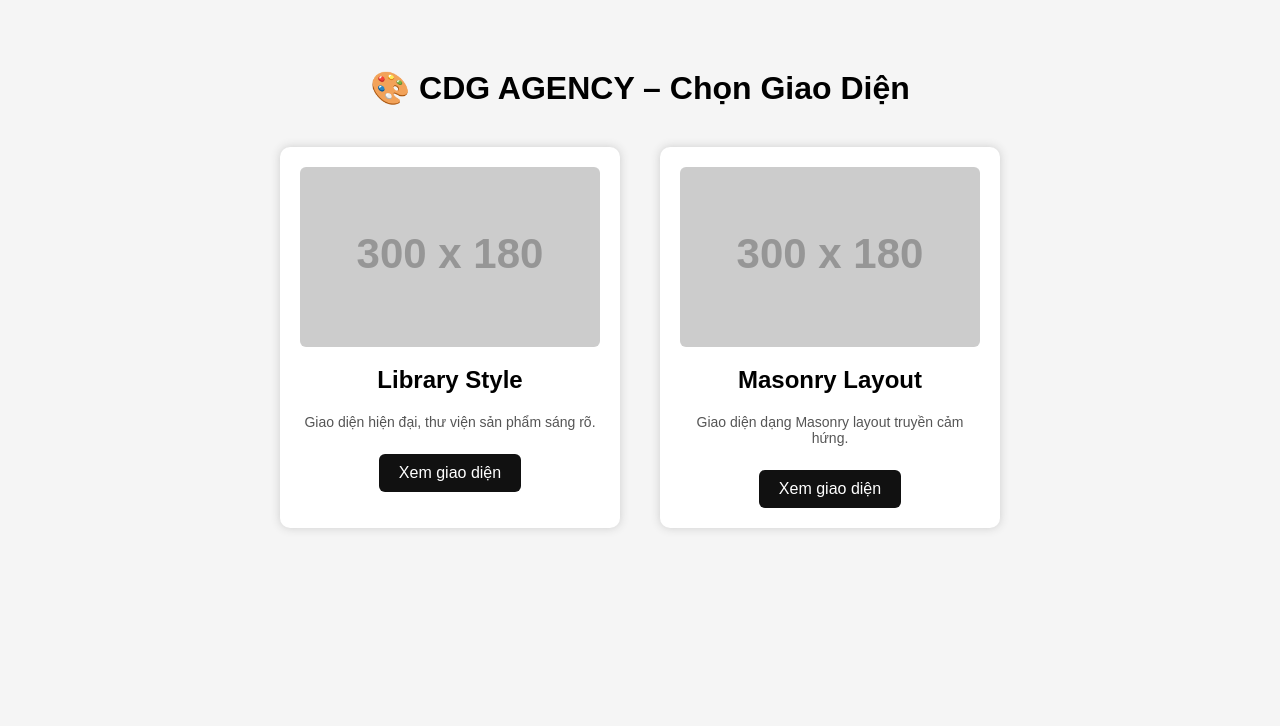
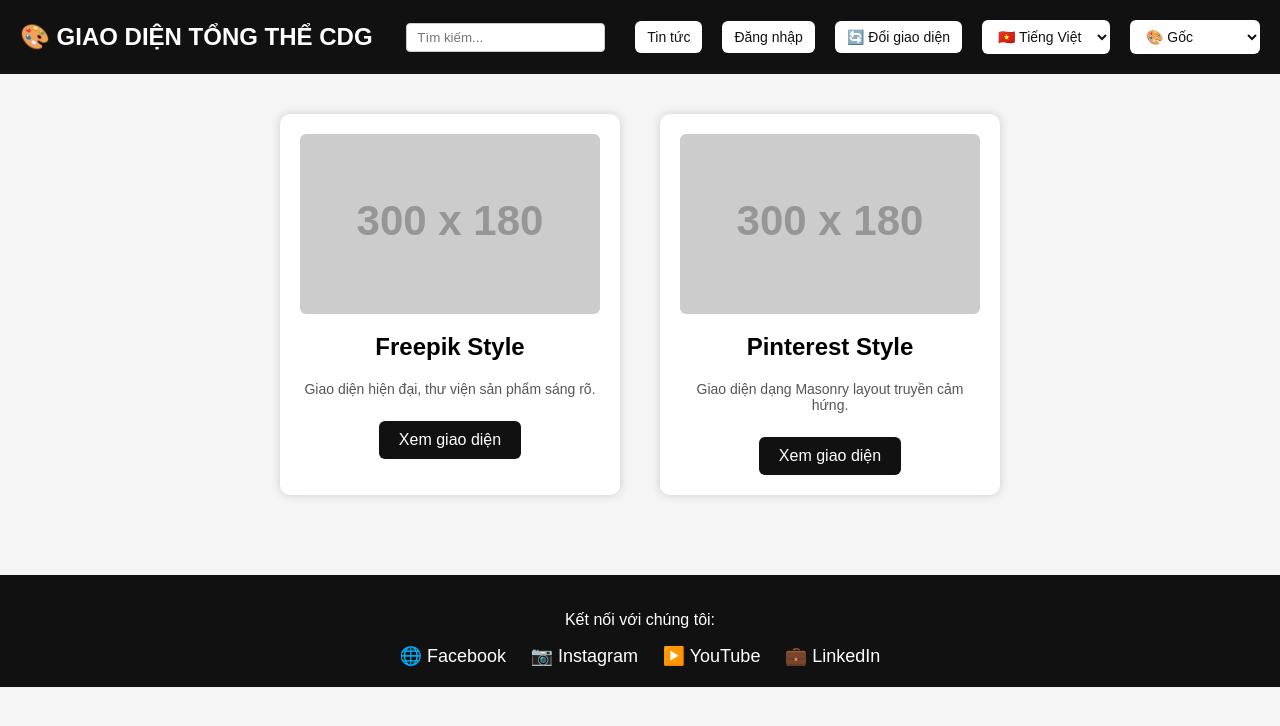
Before and after one commit to CDG-AI29/CDG-AGENCY-TEST1, a plain HTML site: page index.html in a window 1280 px wide. Drawn offline with Linux system fonts and the light colour scheme; placeholder pictures from the web are drawn by us.

Commit message:
Update index.html

```diff
--- a/index.html
+++ b/index.html
@@ -1,36 +1,90 @@
-
+<!-- index.html - Trang "GIAO DIỆN TỔNG THỂ CDG" -->
 <!DOCTYPE html>
 <html lang="vi">
 <head>
   <meta charset="UTF-8" />
   <meta name="viewport" content="width=device-width, initial-scale=1.0"/>
-  <title>CDG Agency - Chọn Giao Diện</title>
+  <title>GIAO DIỆN TỔNG THỂ CDG</title>
   <style>
-    body { font-family: sans-serif; padding: 40px; text-align: center; background: #f5f5f5; }
-    h1 { margin-bottom: 40px; }
+    :root {
+      --primary-bg: #f5f5f5;
+      --primary-text: #111;
+      --accent-color: #007bff;
+    }
+    body { font-family: sans-serif; margin: 0; padding: 0; background: var(--primary-bg); }
+    header { background: var(--primary-text); color: #fff; padding: 20px; display: flex; justify-content: space-between; align-items: center; }
+    header h1 { margin: 0; font-size: 24px; }
+    nav { display: flex; gap: 20px; align-items: center; }
+    nav a, nav button, .lang-select, .color-select { background: #fff; color: var(--primary-text); padding: 8px 12px; border: none; border-radius: 6px; text-decoration: none; font-size: 14px; cursor: pointer; }
+    .container { padding: 40px; text-align: center; }
     .themes { display: flex; justify-content: center; gap: 40px; flex-wrap: wrap; }
     .theme-box { background: #fff; border-radius: 10px; padding: 20px; width: 300px; box-shadow: 0 0 10px #ccc; }
     .theme-box img { width: 100%; border-radius: 6px; }
     .theme-box h2 { margin-top: 15px; }
     .theme-box p { font-size: 14px; color: #555; }
-    .theme-box a { display: inline-block; margin-top: 10px; background: #111; color: white; padding: 10px 20px; border-radius: 6px; text-decoration: none; }
+    .theme-box a { display: inline-block; margin-top: 10px; background: var(--primary-text); color: white; padding: 10px 20px; border-radius: 6px; text-decoration: none; }
+    .search-box { margin-right: 10px; }
+    .search-box input { padding: 6px 10px; border-radius: 4px; border: 1px solid #ccc; }
+    footer { background: var(--primary-text); color: #fff; padding: 20px; text-align: center; margin-top: 40px; }
+    .socials a { color: #fff; margin: 0 10px; font-size: 18px; text-decoration: none; }
   </style>
+  <script>
+    function switchLanguage(lang) {
+      alert("Chuyển sang " + (lang === 'en' ? 'English' : 'Tiếng Việt'));
+    }
+
+    function changeColor(color) {
+      document.documentElement.style.setProperty('--primary-bg', color);
+    }
+  </script>
 </head>
 <body>
-  <h1>🎨 CDG AGENCY – Chọn Giao Diện</h1>
+  <header>
+    <h1>🎨 GIAO DIỆN TỔNG THỂ CDG</h1>
+    <nav>
+      <div class="search-box">
+        <input type="text" placeholder="Tìm kiếm...">
+      </div>
+      <a href="#">Tin tức</a>
+      <a href="#">Đăng nhập</a>
+      <button onclick="alert('Chuyển giao diện!')">🔄 Đổi giao diện</button>
+      <select class="lang-select" onchange="switchLanguage(this.value)">
+        <option value="vi">🇻🇳 Tiếng Việt</option>
+        <option value="en">🇬🇧 English</option>
+      </select>
+      <select class="color-select" onchange="changeColor(this.value)">
+        <option value="#f5f5f5">🎨 Gốc</option>
+        <option value="#ffffff">🌤 Trắng</option>
+        <option value="#e0f7fa">💙 Xanh nhạt</option>
+        <option value="#fff3e0">🧡 Cam nhạt</option>
+        <option value="#fce4ec">🌸 Hồng nhạt</option>
+      </select>
+    </nav>
+  </header>
+  <div class="container">
     <div class="themes">
       <div class="theme-box">
         <img src="https://via.placeholder.com/300x180?text=Freepik+Style" alt="Freepik Style"/>
-      <h2>Library Style</h2>
+        <h2>Freepik Style</h2>
         <p>Giao diện hiện đại, thư viện sản phẩm sáng rõ.</p>
         <a href="themes/freepik/index.html">Xem giao diện</a>
       </div>
       <div class="theme-box">
         <img src="https://via.placeholder.com/300x180?text=Pinterest+Style" alt="Pinterest Style"/>
-      <h2>Masonry Layout</h2>
+        <h2>Pinterest Style</h2>
         <p>Giao diện dạng Masonry layout truyền cảm hứng.</p>
         <a href="themes/pinterest/index.html">Xem giao diện</a>
       </div>
     </div>
+  </div>
+  <footer>
+    <p>Kết nối với chúng tôi:</p>
+    <div class="socials">
+      <a href="#" title="Facebook">🌐 Facebook</a>
+      <a href="#" title="Instagram">📷 Instagram</a>
+      <a href="#" title="YouTube">▶️ YouTube</a>
+      <a href="#" title="LinkedIn">💼 LinkedIn</a>
+    </div>
+  </footer>
 </body>
 </html>
```
Lines whose indentation alone changed are shown as unchanged.
